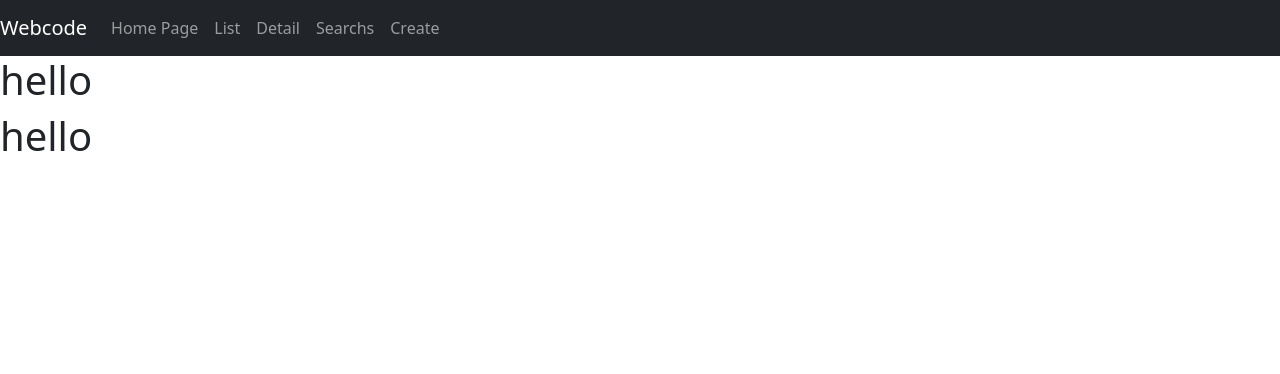
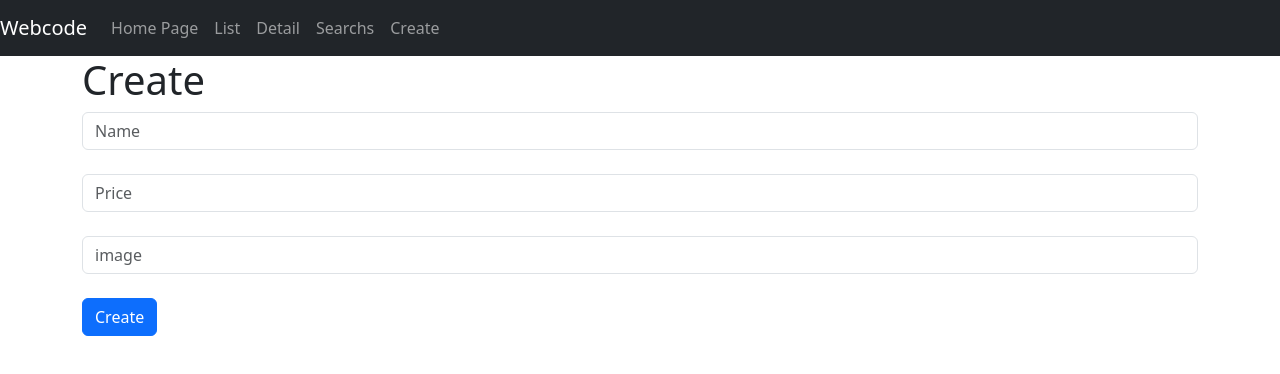
Before and after one commit to rajrachchh14/react-examples, a React (Create React App) app: page /create in a window 1280 px wide. Shown: the top 374 px of the page. Built offline with nearby package versions, Linux system fonts and the light colour scheme.

Commit message:
Insert Api

```diff
--- a/src/Pages/Create.js
+++ b/src/Pages/Create.js
@@ -1,9 +1,70 @@
-import React from 'react';
+import React, { useState } from 'react';
 function Create() {
+  let [name, SetName] = useState('');
+  let [price, SetPrice] = useState('');
+  let [image, SetImage] = useState('');
+
+  function Create() {
+    let data = { name, price, image };
+    // console.warn(data);
+
+    fetch(
+      'https://apitesting78.000webhostapp.com/Api/select_all_products.php',
+      {
+        method: 'Post',
+        headers: {
+          'Content-Type': 'application/json'
+        },
+        body: JSON.stringify({ name: name, price: price, image: image })
+      }
+    ).then(result => {
+      result.json().then(response => {
+        console.log(response);
+        console.log('insert');
+      });
+    });
+  }
+
   return (
     <>
-      <h1>hello</h1>
-      <h1>hello</h1>
+      <div className="container">
+        <div className="row">
+          <div className="col-12 ">
+            <h1>Create</h1>
+            <input
+              type="text"
+              className="form-control"
+              placeholder="Name"
+              onChange={e => SetName(e.target.value)}
+              value={name}
+            />
+            <br />
+            <input
+              type="text"
+              className="form-control"
+              placeholder="Price"
+              onChange={e => SetPrice(e.target.value)}
+              value={price}
+            />
+            <br />
+            <input
+              type="text"
+              className="form-control"
+              placeholder="image"
+              onChange={e => SetImage(e.target.value)}
+              value={image}
+            />
+            <br />
+            <input
+              type="submit"
+              id="create"
+              value="Create"
+              className="btn btn-primary"
+              onClick={Create}
+            />
+          </div>
+        </div>
+      </div>
     </>
   );
 }
--- a/src/Pages/List.js
+++ b/src/Pages/List.js
@@ -27,6 +27,7 @@ function List() {
                 <tr>
                   <th>id</th>
                   <th>Name</th>
+                  <th>Price</th>
 
                   <th>Image</th>
                 </tr>
@@ -37,6 +38,7 @@ function List() {
                       <tr key={i}>
                         <td>{item.id}</td>
                         <td>{item.name}</td>
+                        <td>{item.price}</td>
                         <td>{item.image}</td>
                       </tr>
                     ))
```
